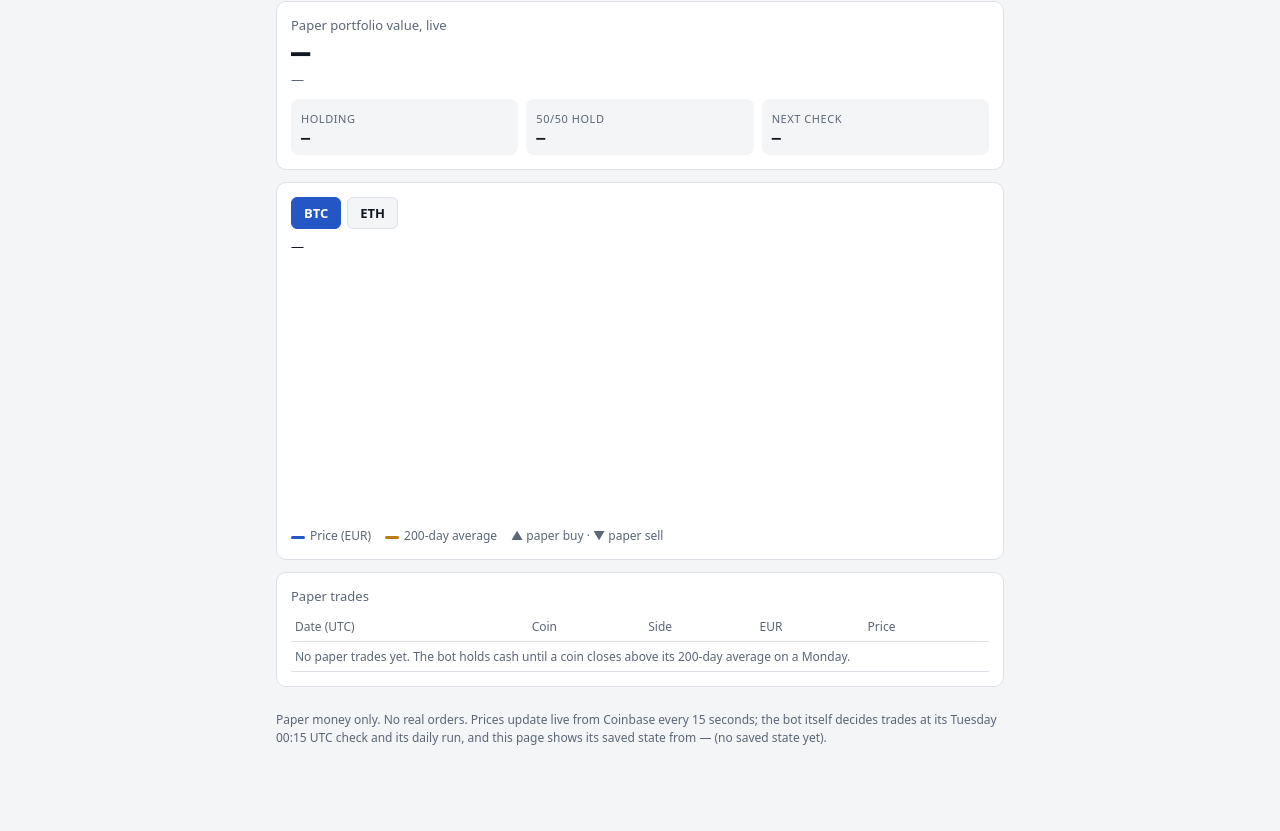
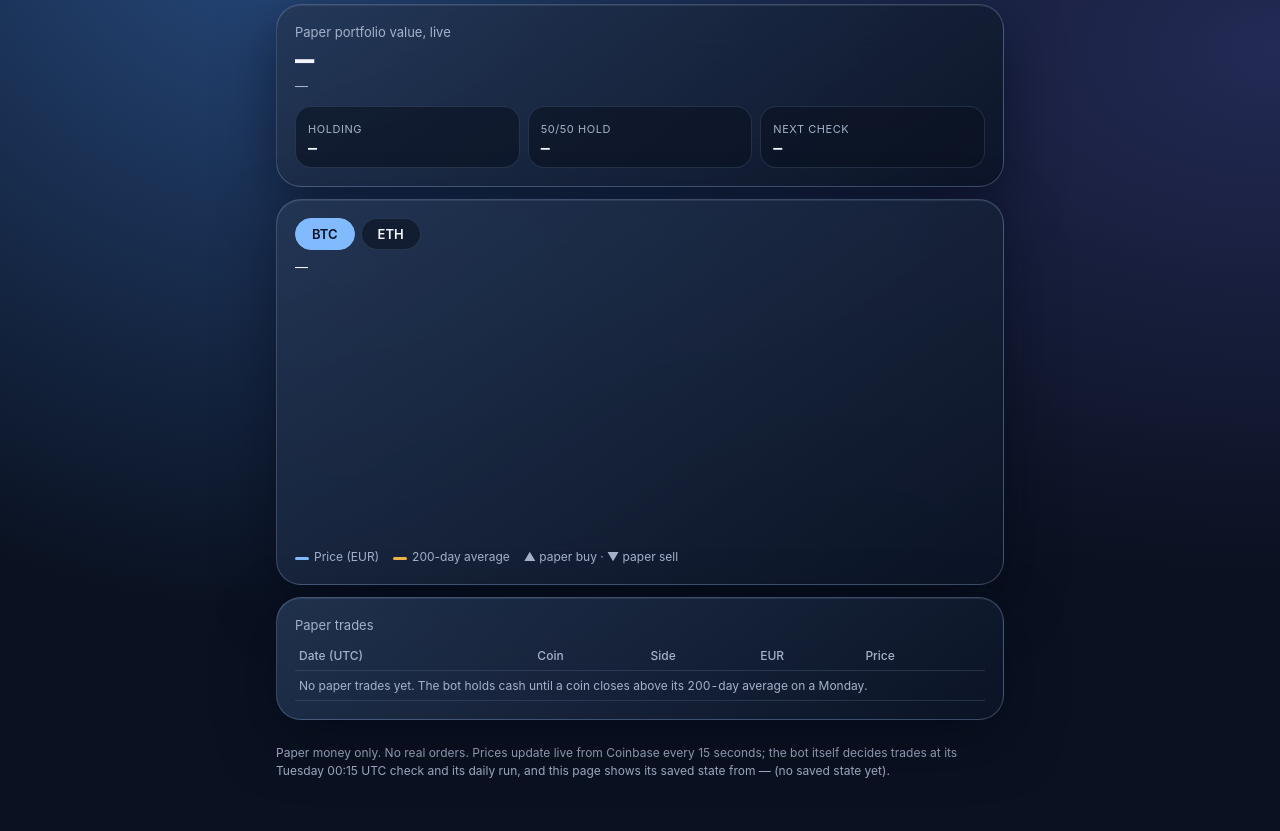
Before and after one commit to lllucas1/AtlasX-dashboard, a plain HTML site: page index.html in a window 1280 px wide. Shown: the part 56-887 px from the top of the page. Before the commit the page ends 854 px from the top, so only its background shows below. Drawn offline with Linux system fonts and the light colour scheme; no server answers.

Commit message:
Match the AtlasX research terminal look (Codex UI)
Co-Authored-By: Claude Opus 5.5 <noreply@anthropic.com>
Claude-Session: https://claude.ai/code/session_01H8JJF3Em5rsrukvhckZ3a6

```diff
--- a/index.html
+++ b/index.html
@@ -8,34 +8,33 @@
 <style>
 /* Layout: phone-first single column: status strip, live value, coin chart with tabs, trade log */
 :root{
-  --bg:#f4f5f7;--panel:#fff;--fg:#121821;--muted:#5c6675;--line:#dde1e7;
-  --up:#13834f;--down:#c23b3b;--sma:#c07a12;--accent:#2457c5;--hold:#8a94a3;
-  --mono:ui-monospace,SFMono-Regular,Menlo,Consolas,monospace;--sans:system-ui,-apple-system,Segoe UI,Roboto,sans-serif;
+  /* Same look as the AtlasX research terminal (atlas_ui.css): dark navy glass */
+  --bg:#0a1120;--panel:#182438cc;--fg:#f4f6fd;--muted:#a5b2cb;--line:#62799c45;
+  --up:#4fd49a;--down:#ff7a7a;--sma:#f2b34c;--accent:#82baff;--hold:#7b8aa6;
+  --mono:ui-monospace,SFMono-Regular,Menlo,Consolas,monospace;--sans:-apple-system,BlinkMacSystemFont,'Helvetica Neue','Segoe UI',sans-serif;
+  color-scheme:dark;
 }
-@media (prefers-color-scheme:dark){:root{
-  --bg:#0d1117;--panel:#151b23;--fg:#e6eaf0;--muted:#97a1af;--line:#29313c;
-  --up:#3fbf7f;--down:#ef6b6b;--sma:#e3a33a;--accent:#7aa2ff;--hold:#7b8594;color-scheme:dark}}
 *{box-sizing:border-box}
-body{margin:0;background:var(--bg);color:var(--fg);font:15px/1.45 var(--sans)}
+body{margin:0;min-height:100vh;color:var(--fg);font:15px/1.45 var(--sans);background:radial-gradient(ellipse at 22% -8%,#284c81 0,transparent 55%),radial-gradient(ellipse at 100% 12%,#232a55 0,transparent 48%),#0a1120}
 .wrap{max-width:760px;margin:0 auto;padding:max(16px,env(safe-area-inset-top)) max(16px,env(safe-area-inset-right)) 40px max(16px,env(safe-area-inset-left));display:flex;flex-direction:column;gap:12px}
 header{display:flex;align-items:baseline;justify-content:space-between;gap:8px;flex-wrap:wrap}
-h1{font-size:20px;margin:0;letter-spacing:-.01em}
+h1{font-size:22px;margin:0;letter-spacing:-.035em}
 .live{font:12px var(--mono);color:var(--muted);display:flex;align-items:center;gap:6px}
 .dot{width:8px;height:8px;border-radius:50%;background:var(--muted)}
 .dot.on{background:var(--up);animation:pulse 2s infinite}
 @keyframes pulse{50%{opacity:.35}}
 @media (prefers-reduced-motion:reduce){.dot.on{animation:none}}
-.card{background:var(--panel);border:1px solid var(--line);border-radius:10px;padding:14px;min-width:0}
+.card{background:linear-gradient(145deg,#243755d9,#0c1426ed);border:1px solid #8da9d258;border-radius:25px;padding:18px;min-width:0;box-shadow:0 20px 55px #02081582,inset 0 1px #d8e9ff18;-webkit-backdrop-filter:blur(24px);backdrop-filter:blur(24px)}
 .big{font:600 32px/1.1 var(--mono);font-variant-numeric:tabular-nums}
 .sub{color:var(--muted);font-size:13px}
 .row{display:grid;grid-template-columns:repeat(auto-fit,minmax(140px,1fr));gap:8px;margin-top:10px}
-.kv{background:var(--bg);border-radius:8px;padding:8px 10px;min-width:0}
+.kv{background:#0a112099;border:1px solid var(--line);border-radius:16px;padding:10px 12px;min-width:0}
 .kv b{display:block;font:600 15px var(--mono);font-variant-numeric:tabular-nums;overflow-wrap:anywhere}
 .kv span{font-size:11px;color:var(--muted);text-transform:uppercase;letter-spacing:.05em}
 .pos{color:var(--up)}.neg{color:var(--down)}
 .tabs{display:flex;gap:6px;margin-bottom:8px}
-.tabs button{font:600 13px var(--sans);border:1px solid var(--line);background:var(--bg);color:var(--fg);border-radius:6px;padding:6px 12px;cursor:pointer}
-.tabs button[aria-pressed="true"]{background:var(--accent);border-color:var(--accent);color:var(--panel)}
+.tabs button{font:600 13px var(--sans);border:1px solid var(--line);background:#0a112099;color:var(--fg);border-radius:99px;padding:7px 16px;cursor:pointer}
+.tabs button[aria-pressed="true"]{background:var(--accent);border-color:var(--accent);color:#0a1120}
 .coinline{display:flex;justify-content:space-between;gap:8px;flex-wrap:wrap;font-size:13px;margin-bottom:6px}
 .pill{font:600 11px var(--mono);padding:2px 8px;border-radius:99px;text-transform:uppercase;letter-spacing:.04em}
 .pill.in{background:color-mix(in srgb,var(--up) 18%,transparent);color:var(--up)}
```
